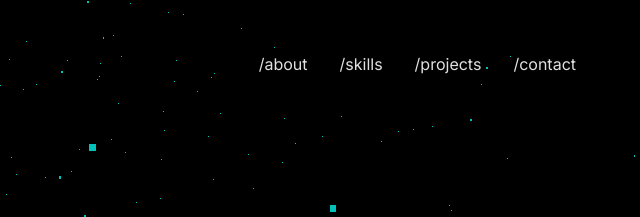
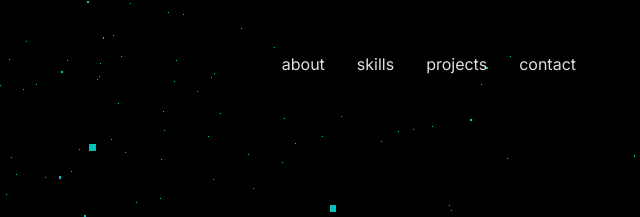
Before and after one commit to Aakash383/aakash383.github.io, a plain HTML site: page index.html in a window 1280 px wide. Shown: the top 217 px of the page, 640-1280 px from the left. Drawn offline with nearby package versions, Linux system fonts and the light colour scheme.

```diff
--- a/index.html
+++ b/index.html
@@ -235,10 +235,10 @@
                 <a href="#" class="font-orbitron text-xl sm:text-2xl font-bold cyber-glow">AAKASH SIVASHANMUGAM</a>
                 <!-- Desktop Nav -->
                 <nav class="hidden md:flex space-x-8">
-                    <a href="#about" class="hover:text-primary-color transition-colors">/about</a>
-                    <a href="#interests" class="hover:text-primary-color transition-colors">/skills</a>
-                    <a href="#projects" class="hover:text-primary-color transition-colors">/projects</a>
-                    <a href="#contact" class="hover:text-primary-color transition-colors">/contact</a>
+                    <a href="#about" class="hover:text-primary-color transition-colors">about</a>
+                    <a href="#interests" class="hover:text-primary-color transition-colors">skills</a>
+                    <a href="#projects" class="hover:text-primary-color transition-colors">projects</a>
+                    <a href="#contact" class="hover:text-primary-color transition-colors">contact</a>
                 </nav>
                  <!-- Mobile Nav Button -->
                 <button id="menu-btn" class="md:hidden focus:outline-none">
```
